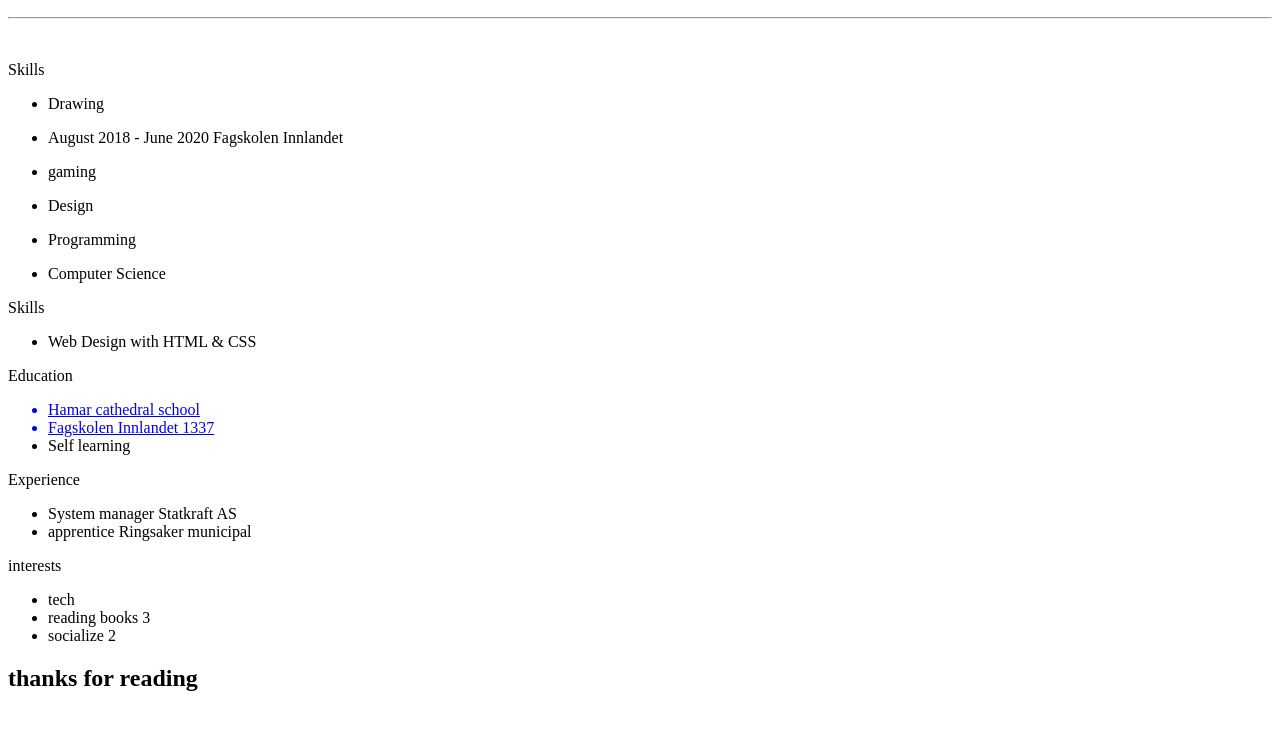
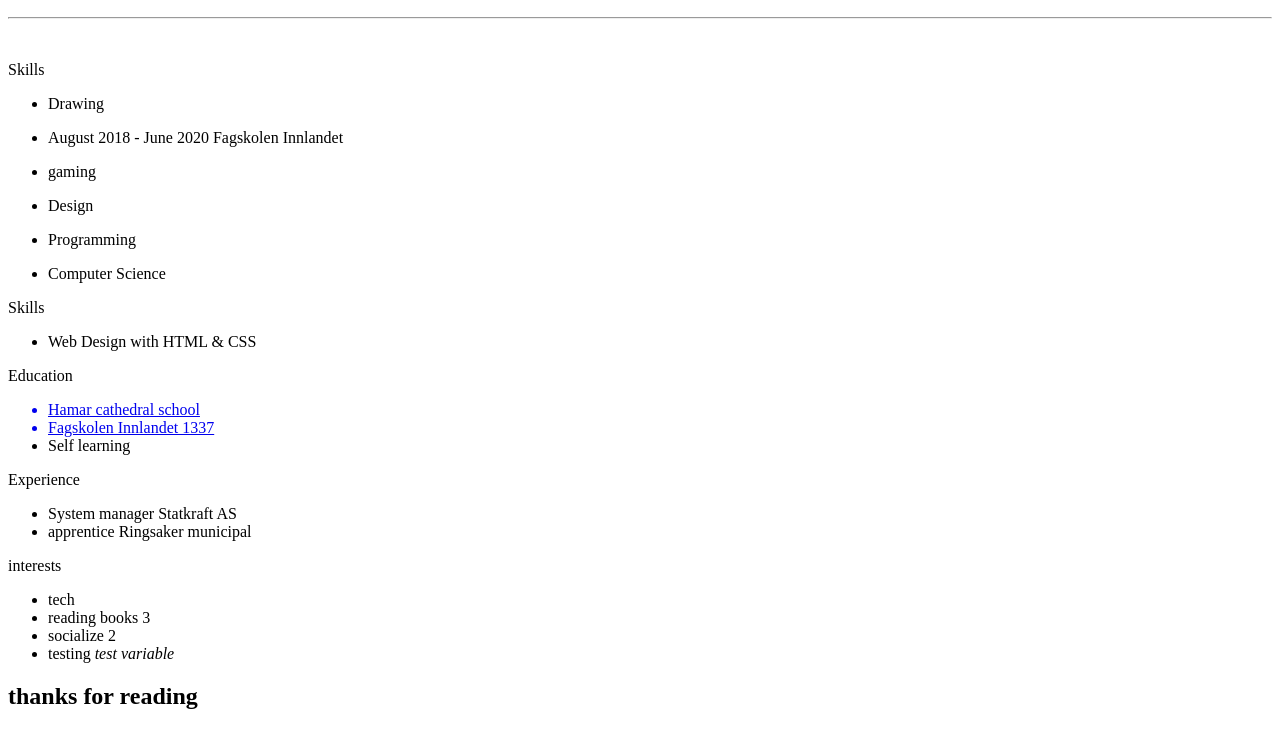
Before and after one commit to oyvind3/CloudResumeChallenge, a plain HTML site: page Resume.html in a window 1280 px wide. Shown: the part 172-902 px from the top of the page. Drawn offline with Linux system fonts and the light colour scheme.

Commit message:
Just some changes

```diff
--- a/Resume.html
+++ b/Resume.html
@@ -50,8 +50,9 @@
     <li>tech</li>
     <li>reading books 3</li>
     <li>socialize 2</li>
+    <li>testing <var>test variable</var></li>
   </ul>
 </div>
 <div class="right"></div>
 <div id="footer">
-  <h2 id="name"> thanks for reading</h2></div>
+<h2 id="name"> thanks for reading</h2></div>
```
